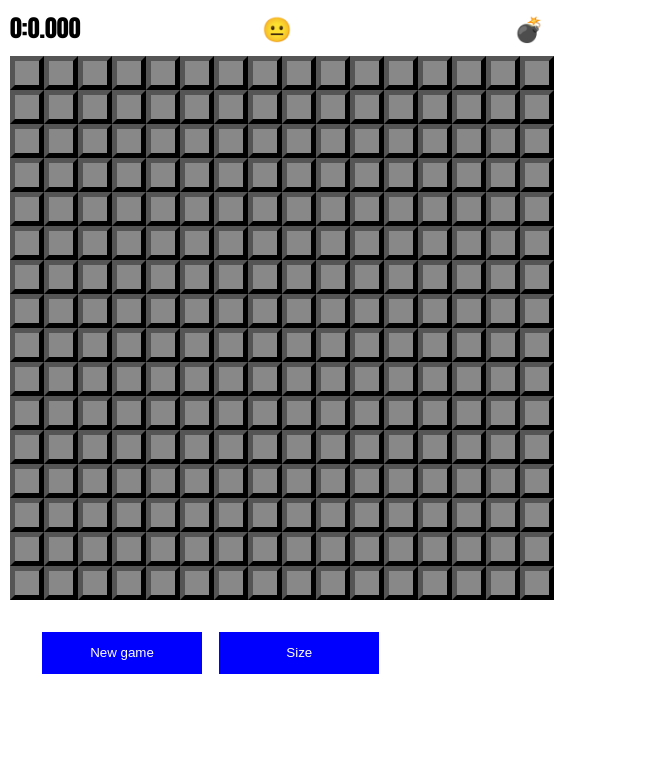
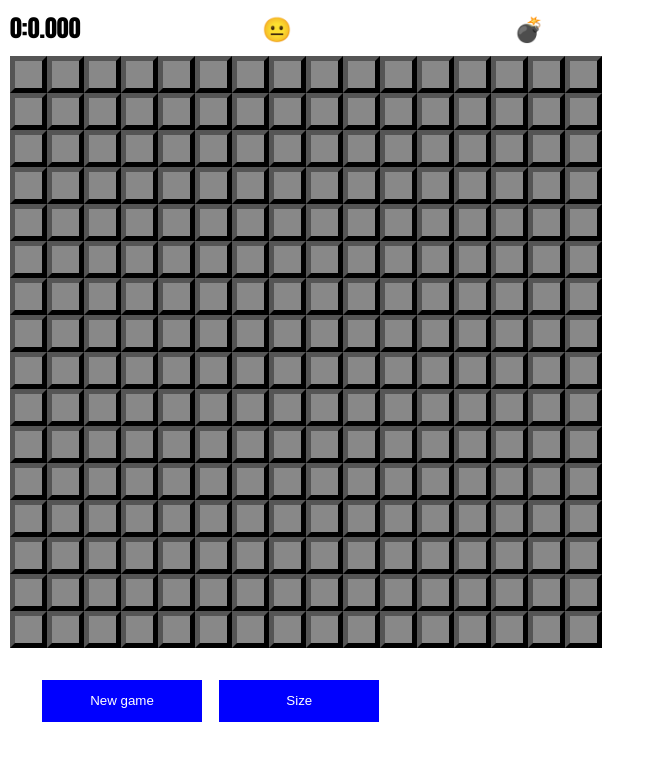
Before and after one commit to tito21/game-center, a website: page games/minesweeper/index.html in a window 1280 px wide. Shown: the whole page, without its empty margins (0-655 px from the left). Drawn offline with Linux system fonts and the light colour scheme.

Commit message:
Fix board generation bugs and auto rize of windows

```diff
--- a/games/minesweeper/game.js
+++ b/games/minesweeper/game.js
@@ -102,7 +102,7 @@ let board = {
                                  board.array[i-1][ j ], board.array[ i ][ j ]];
                 }
                 else if (i == board.rows-1 && j == 0) {
-                    neighbors = [board.array[i-1][ j ], board.array[i-1][j-1],
+                    neighbors = [board.array[i-1][ j ], board.array[i-1][j+1],
                                  board.array[ i ][ j ], board.array[ i ][j+1]];
                 }
                 else if (i == 0 && j == board.cols-1) {
@@ -118,11 +118,11 @@ let board = {
                                  board.array[ i ][ j ], board.array[ i ][j+1],
                                  board.array[i+1][ j ], board.array[i+1][j+1]];
                 }
-                else if (i == board.cols-1) {
+                else if (i == board.rows-1) {
                     neighbors = [board.array[i-1][j-1], board.array[i-1][ j ], board.array[i-1][j+1],
                                  board.array[ i ][j-1], board.array[ i ][ j ], board.array[ i ][j+1]];
                 }
-                else if (j == board.rows-1) {
+                else if (j == board.cols-1) {
                     neighbors = [board.array[i-1][j-1], board.array[i-1][ j ],
                                  board.array[ i ][j-1], board.array[ i ][ j ],
                                  board.array[i+1][j-1], board.array[i+1][ j ]];
@@ -290,6 +290,8 @@ function drawBoard(boardElement) {
 
     board.tableElement.addEventListener("click", manageClick);
 
+    // Set window size
+    window.resizeTo(board.rows * 40 + 30, board.cols * 40 + 230);
     return board.tableElement;
 }
 
--- a/games/minesweeper/style.css
+++ b/games/minesweeper/style.css
@@ -58,8 +58,8 @@ table.board {
     padding: 0;
 }
 .cell {
-    width: 22px;
-    height: 22px;
+    width: 25px;
+    height: 25px;
     background-color: #888;
     border: 5px outset #555;
     text-align: center;
@@ -99,7 +99,7 @@ table.board {
 }
 
 input {
-    width: 2em;
+    width: 6em;
 }
 
 ul {
```
Also changed, not shown: games/minesweeper/README.md.
